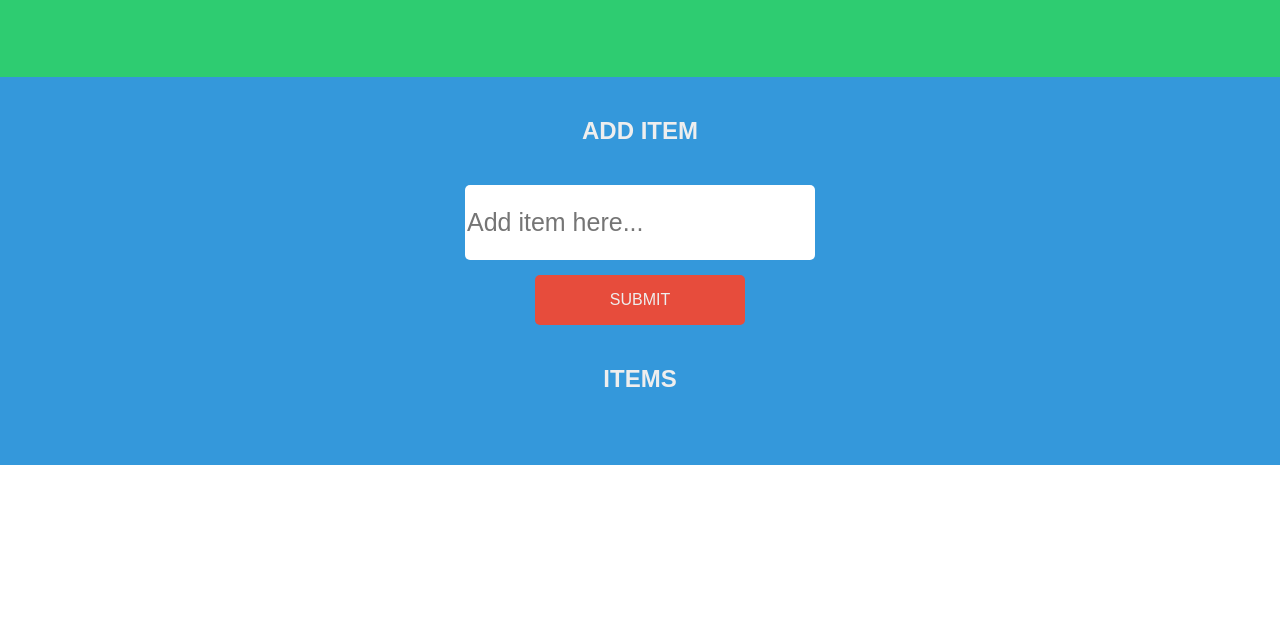
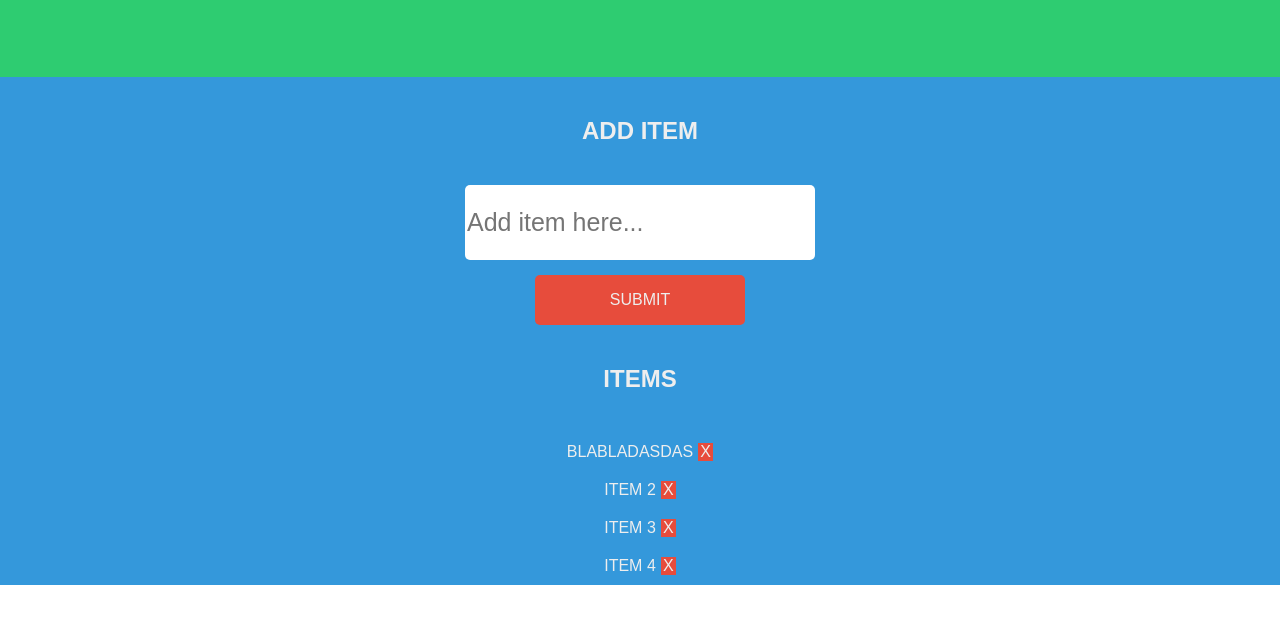
Before and after one commit to KrystianKaminski/JS-DOM-Practice, a plain HTML site: page index.html in a window 1280 px wide. Shown: the part 83-706 px from the top of the page. Drawn offline with Linux system fonts and the light colour scheme.

Commit message:
Add adding item functionality

```diff
--- a/index.html
+++ b/index.html
@@ -5,7 +5,7 @@
     <meta charset="UTF-8">
     <meta name="viewport" content="width=device-width, initial-scale=1.0">
     <meta http-equiv="X-UA-Compatible" content="ie=edge">
-    <title>Document</title>
+    <title>Item Lister</title>
     <link rel="stylesheet" href="style.css">
 </head>
 
@@ -21,10 +21,10 @@
         </form>
         <h2 class="title">Items</h2>
         <ul class="list">
-            <li class="list__item"></li>
-            <li class="list__item"></li>
-            <li class="list__item"></li>
-            <li class="list__item"></li>
+            <li class="list__item">Blabladasdas<span class="list__item--delete">X</span></li>
+            <li class="list__item">Item 2<span class="list__item--delete">X</span></li>
+            <li class="list__item">Item 3<span class="list__item--delete">X</span></li>
+            <li class="list__item">Item 4<span class="list__item--delete">X</span></li>
         </ul>
     </div>
     <script src="index.js"></script>
--- a/index.js
+++ b/index.js
@@ -0,0 +1,22 @@
+// 1. Adding item to list
+
+const inputValue = document.querySelector('.input__text');
+const inputBtn = document.querySelector('.input__button');
+const list = document.querySelector('.list');
+const deleteBtn = document.querySelectorAll('.list__item--delete');
+
+const addItem = () => {
+    const text = document.createTextNode(inputValue.value);
+    const li = document.createElement('li');
+    const span = document.createElement('span');
+    li.setAttribute('class', 'list__item');
+    span.setAttribute('class', 'list__item--delete');
+    span.textContent = 'X';
+    li.appendChild(text);
+    li.appendChild(span);
+    list.appendChild(li);
+    inputValue.value = "";
+}
+
+
+inputBtn.addEventListener('click', addItem);
--- a/style.css
+++ b/style.css
@@ -58,7 +58,6 @@ body {
 }
 
 .input__button {
-    margin: 0;
     padding: 0;
     border: 0;
     border-radius: 5px;
@@ -79,4 +78,26 @@ body {
 
 .list {
     list-style: none;
+    display: flex;
+    margin: 0;
+    padding: 0;
+    flex-direction: column;
+    align-items: center;
 }
+
+.list__item {
+    display: flex;
+    padding: 10px;
+    color: #eee;
+    text-transform: uppercase;
+}
+
+.list__item--delete {
+    cursor: pointer;
+    margin-left: 5px;
+    height: inherit;
+    width: 15px;
+    text-align: center;
+    background-color: #e74c3c;
+    display: block;
+}
```
